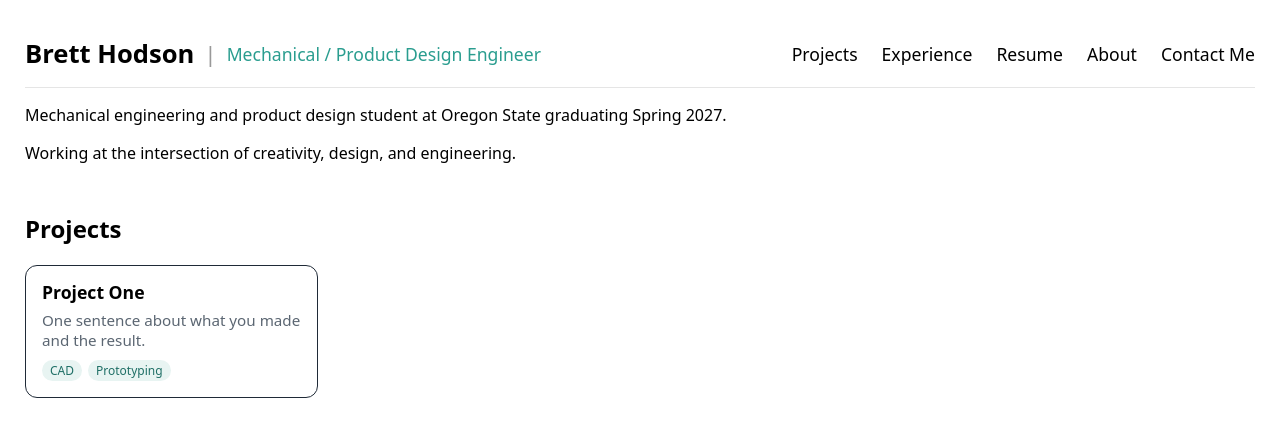
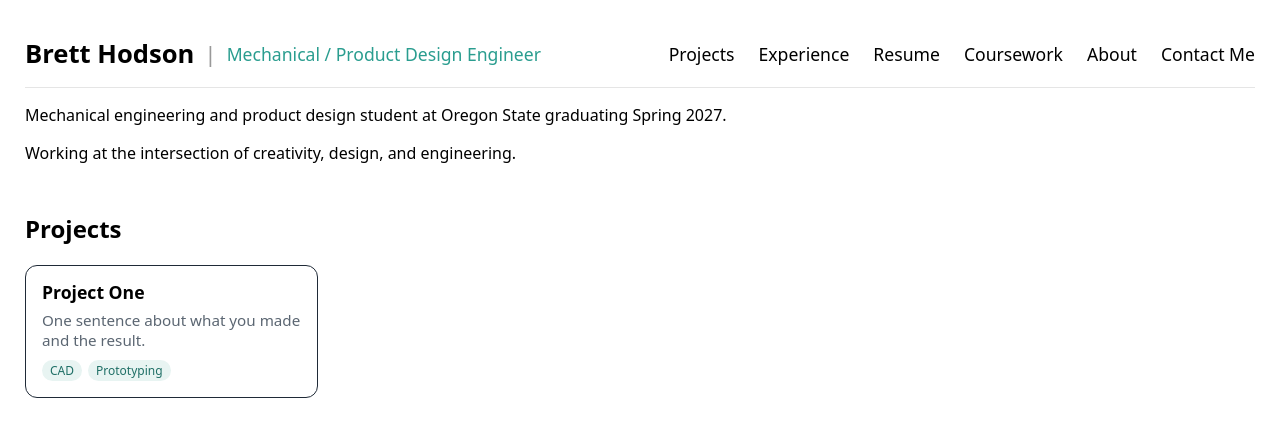
Before and after one commit to bretthodson10/bretthodson10.github.io, a plain HTML site: page index.html in a window 1280 px wide. Shown: the top 443 px of the page. Drawn offline with Linux system fonts and the light colour scheme.

Commit message:
Update index.html

```diff
--- a/index.html
+++ b/index.html
@@ -15,6 +15,7 @@
     <a href="#projects">Projects</a>
     <a href="#">Experience</a>
     <a href="#">Resume</a>
+    <a href="#">Coursework</a>
     <a href="#">About</a>
     <a href="#">Contact Me</a>
   </nav>
```
